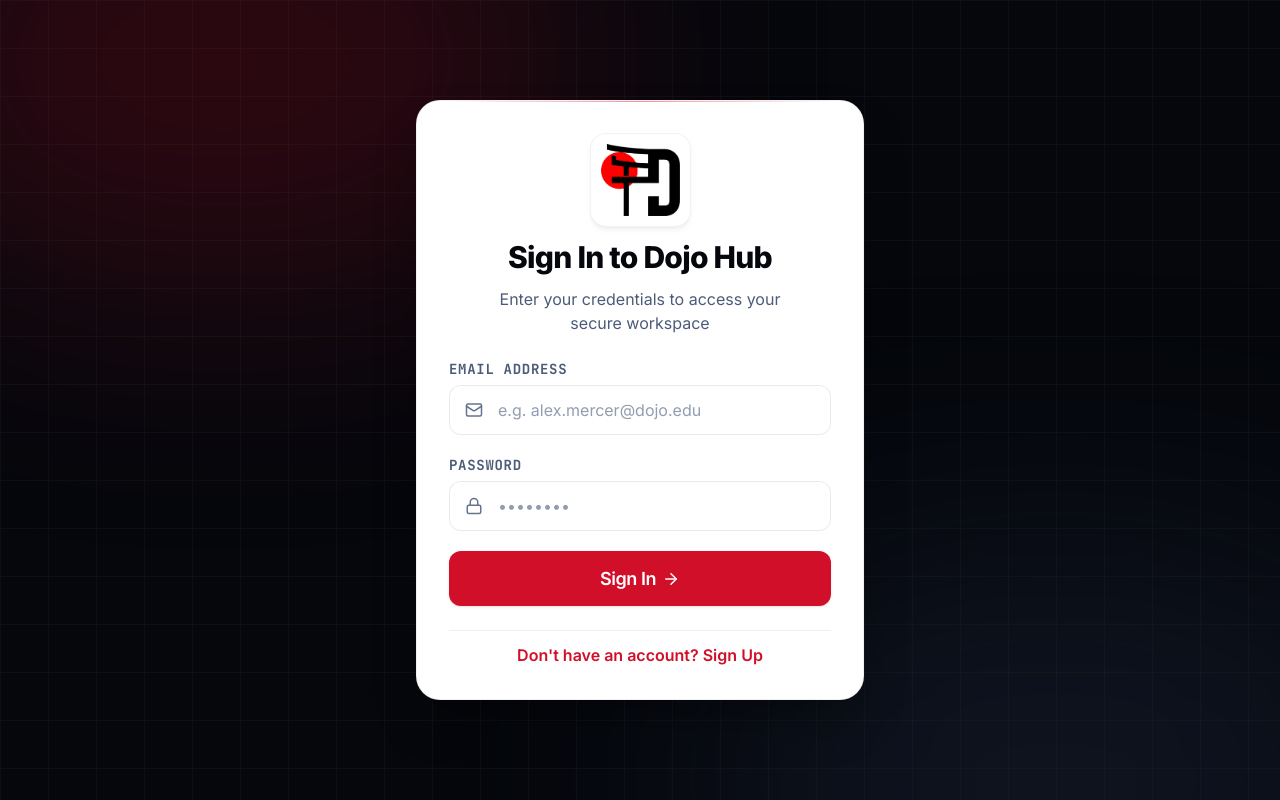
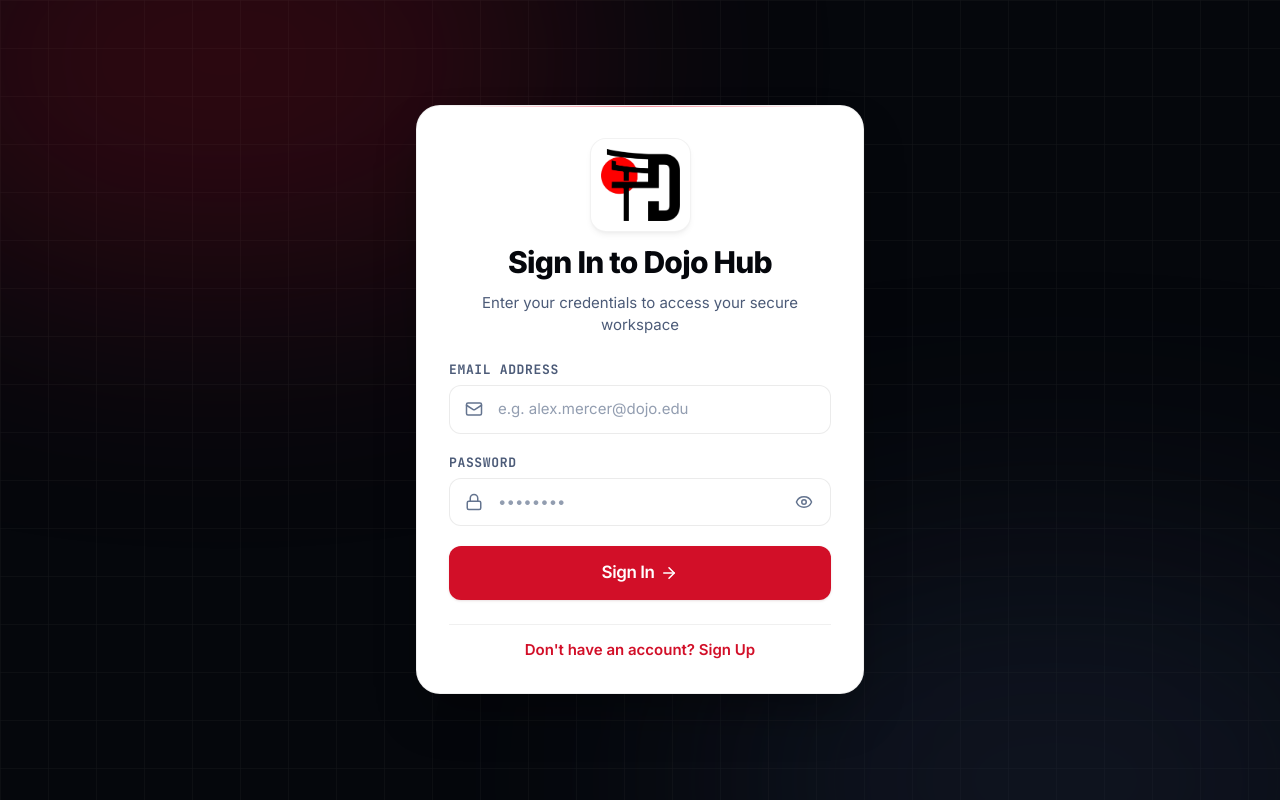
Before and after one commit to diananalule/dojo-hub-certification-platform, a Next.js app in the folder platform/apps/web/: page /login in a window 1280 px wide. Built offline with nearby package versions, Linux system fonts and the light colour scheme; no server answers.

Commit message:
Reduce type scale to a medium size; add show/hide toggle to password fields

```diff
--- a/platform/apps/web/src/app/(auth)/login/page.tsx
+++ b/platform/apps/web/src/app/(auth)/login/page.tsx
@@ -11,6 +11,7 @@ import { useAuth } from '@/lib/auth-context';
 import { ApiError } from '@/lib/api-client';
 import { Button } from '@/components/ui/Button';
 import DojoHubLogo from '@/components/DojoHubLogo';
+import { PasswordInput } from '@/components/ui/PasswordInput';
 
 const schema = z.object({
   email: z.string().email('Enter a valid email address'),
@@ -59,7 +60,7 @@ export default function LoginPage() {
         <div className="space-y-1.5">
           <label className="text-xs font-mono uppercase tracking-wider font-bold text-navy-500 block">Email Address</label>
           <div className="relative">
-            <span className="absolute left-4 top-1/2 -translate-y-1/2 text-navy-400 pointer-events-none">
+            <span className="absolute left-4 top-1/2 -translate-y-1/2 z-10 text-navy-400 pointer-events-none">
               <Mail className="w-[18px] h-[18px]" />
             </span>
             <input type="email" {...register('email')} className="input input-icon bg-navy-50" placeholder="e.g. alex.mercer@dojo.edu" />
@@ -70,10 +71,10 @@ export default function LoginPage() {
         <div className="space-y-1.5">
           <label className="text-xs font-mono uppercase tracking-wider font-bold text-navy-500 block">Password</label>
           <div className="relative">
-            <span className="absolute left-4 top-1/2 -translate-y-1/2 text-navy-400 pointer-events-none">
+            <span className="absolute left-4 top-1/2 -translate-y-1/2 z-10 text-navy-400 pointer-events-none">
               <Lock className="w-[18px] h-[18px]" />
             </span>
-            <input type="password" {...register('password')} className="input input-icon bg-navy-50" placeholder="••••••••" />
+            <PasswordInput {...register('password')} className="input input-icon bg-navy-50" placeholder="••••••••" />
           </div>
           {errors.password && <p className="text-xs text-crimson-600">{errors.password.message}</p>}
         </div>
--- a/platform/apps/web/src/app/(auth)/register/page.tsx
+++ b/platform/apps/web/src/app/(auth)/register/page.tsx
@@ -12,6 +12,7 @@ import { useAuth } from '@/lib/auth-context';
 import { ApiError } from '@/lib/api-client';
 import { Button } from '@/components/ui/Button';
 import DojoHubLogo from '@/components/DojoHubLogo';
+import { PasswordInput } from '@/components/ui/PasswordInput';
 
 const schema = z.object({
   name: z.string().min(2, 'Enter your full name'),
@@ -60,7 +61,7 @@ export default function RegisterPage() {
         <div className="space-y-1.5">
           <label className="text-xs font-mono uppercase tracking-wider font-bold text-navy-500 block">Full Name</label>
           <div className="relative">
-            <span className="absolute left-4 top-1/2 -translate-y-1/2 text-navy-400 pointer-events-none">
+            <span className="absolute left-4 top-1/2 -translate-y-1/2 z-10 text-navy-400 pointer-events-none">
               <User className="w-[18px] h-[18px]" />
             </span>
             <input type="text" {...register('name')} className="input input-icon bg-navy-50" placeholder="e.g. Diana Nalule" />
@@ -71,7 +72,7 @@ export default function RegisterPage() {
         <div className="space-y-1.5">
           <label className="text-xs font-mono uppercase tracking-wider font-bold text-navy-500 block">Email Address</label>
           <div className="relative">
-            <span className="absolute left-4 top-1/2 -translate-y-1/2 text-navy-400 pointer-events-none">
+            <span className="absolute left-4 top-1/2 -translate-y-1/2 z-10 text-navy-400 pointer-events-none">
               <Mail className="w-[18px] h-[18px]" />
             </span>
             <input type="email" {...register('email')} className="input input-icon bg-navy-50" placeholder="e.g. diana.nalule@dojo.edu" />
@@ -99,10 +100,10 @@ export default function RegisterPage() {
         <div className="space-y-1.5">
           <label className="text-xs font-mono uppercase tracking-wider font-bold text-navy-500 block">Password</label>
           <div className="relative">
-            <span className="absolute left-4 top-1/2 -translate-y-1/2 text-navy-400 pointer-events-none">
+            <span className="absolute left-4 top-1/2 -translate-y-1/2 z-10 text-navy-400 pointer-events-none">
               <Lock className="w-[18px] h-[18px]" />
             </span>
-            <input type="password" {...register('password')} className="input input-icon bg-navy-50" placeholder="Minimum 8 characters" />
+            <PasswordInput {...register('password')} className="input input-icon bg-navy-50" placeholder="Minimum 8 characters" />
           </div>
           {errors.password && <p className="text-xs text-crimson-600">{errors.password.message}</p>}
         </div>
--- a/platform/apps/web/src/app/globals.css
+++ b/platform/apps/web/src/app/globals.css
@@ -5,25 +5,25 @@
   --font-mono: var(--font-jetbrains-mono), ui-monospace, SFMono-Regular, monospace;
 
   /*
-   * Type scale lifted well above Tailwind's defaults — the stock 12px/14px body text
-   * read as too small on this app's dense dashboards, and a second pass raised it
-   * again for legibility during in-room demos. Overriding the tokens lifts every
-   * `text-xs`/`text-sm`/`text-base` in the app at once, so sizing stays consistent
-   * instead of drifting per-component.
+   * Type scale sits one notch above Tailwind's defaults: the stock 12px/14px body
+   * text read as too small on these dense dashboards, but a larger pass overshot and
+   * crowded the screen. These middle values keep everything legible without the
+   * layout feeling oversized. Overriding the tokens moves every `text-xs`/`text-sm`/
+   * `text-base` at once, so sizing stays consistent instead of drifting per-component.
    */
-  --text-xs: 0.875rem; /* 14px (Tailwind default 12px) */
-  --text-xs--line-height: 1.25rem;
-  --text-sm: 1rem; /* 16px (default 14px) */
-  --text-sm--line-height: 1.5rem;
-  --text-base: 1.125rem; /* 18px (default 16px) */
-  --text-base--line-height: 1.7rem;
-  /* Headings lifted in step so the ramp above body text stays visible. */
-  --text-lg: 1.25rem; /* 20px (default 18px) */
-  --text-lg--line-height: 1.8rem;
-  --text-xl: 1.375rem; /* 22px (default 20px) */
-  --text-xl--line-height: 1.9rem;
-  --text-2xl: 1.625rem; /* 26px (default 24px) */
-  --text-2xl--line-height: 2.1rem;
+  --text-xs: 0.8125rem; /* 13px (Tailwind default 12px) */
+  --text-xs--line-height: 1.15rem;
+  --text-sm: 0.9375rem; /* 15px (default 14px) */
+  --text-sm--line-height: 1.4rem;
+  --text-base: 1.0625rem; /* 17px (default 16px) */
+  --text-base--line-height: 1.6rem;
+  /* Headings step down in proportion so the ramp above body text still reads. */
+  --text-lg: 1.1875rem; /* 19px (default 18px) */
+  --text-lg--line-height: 1.7rem;
+  --text-xl: 1.3125rem; /* 21px (default 20px) */
+  --text-xl--line-height: 1.8rem;
+  --text-2xl: 1.5rem; /* 24px (default 24px) */
+  --text-2xl--line-height: 2rem;
 
   /* Dark navy — the app's primary "ink" surface (sidebar, headers-on-dark, hero panels) */
   --color-navy-50: #f4f6f9;
--- a/platform/apps/web/src/components/account/AccountSettingsPage.tsx
+++ b/platform/apps/web/src/components/account/AccountSettingsPage.tsx
@@ -8,6 +8,7 @@ import { api, ApiError } from '@/lib/api-client';
 import { useAuth } from '@/lib/auth-context';
 import { Card } from '@/components/ui/Card';
 import { Button } from '@/components/ui/Button';
+import { PasswordInput } from '../ui/PasswordInput';
 import { Badge } from '@/components/ui/Badge';
 
 const ROLE_STATUS: Record<UserRole, string> = {
@@ -121,8 +122,7 @@ export function AccountSettingsPage() {
         <div className="space-y-4">
           <div>
             <label className="text-[12px] font-mono uppercase tracking-wider font-bold text-navy-500 block mb-1.5">Current Password</label>
-            <input
-              type="password"
+            <PasswordInput
               value={currentPassword}
               onChange={(e) => setCurrentPassword(e.target.value)}
               className="input"
@@ -132,8 +132,7 @@ export function AccountSettingsPage() {
           <div className="grid grid-cols-1 sm:grid-cols-2 gap-4">
             <div>
               <label className="text-[12px] font-mono uppercase tracking-wider font-bold text-navy-500 block mb-1.5">New Password</label>
-              <input
-                type="password"
+              <PasswordInput
                 value={newPassword}
                 onChange={(e) => setNewPassword(e.target.value)}
                 className="input"
@@ -142,8 +141,7 @@ export function AccountSettingsPage() {
             </div>
             <div>
               <label className="text-[12px] font-mono uppercase tracking-wider font-bold text-navy-500 block mb-1.5">Confirm New Password</label>
-              <input
-                type="password"
+              <PasswordInput
                 value={confirmPassword}
                 onChange={(e) => setConfirmPassword(e.target.value)}
                 className="input"
--- /dev/null
+++ b/platform/apps/web/src/components/ui/PasswordInput.tsx
@@ -0,0 +1,40 @@
+'use client';
+
+import { forwardRef, useState } from 'react';
+import { Eye, EyeOff } from 'lucide-react';
+import { cn } from './cn';
+
+/**
+ * Password field with a show/hide toggle. Without it a typo is invisible, which is
+ * the most common reason a correct password appears to be rejected.
+ *
+ * Forwards its ref so it drops straight into react-hook-form's `register()`.
+ */
+export const PasswordInput = forwardRef<HTMLInputElement, React.InputHTMLAttributes<HTMLInputElement>>(
+  function PasswordInput({ className, ...props }, ref) {
+    const [visible, setVisible] = useState(false);
+
+    return (
+      <div className="relative">
+        <input
+          {...props}
+          ref={ref}
+          type={visible ? 'text' : 'password'}
+          // Right padding keeps the typed text clear of the toggle button.
+          className={cn(className, 'pr-12')}
+        />
+        <button
+          type="button"
+          // tabIndex -1 keeps Tab going straight from password to submit.
+          tabIndex={-1}
+          onClick={() => setVisible((v) => !v)}
+          aria-label={visible ? 'Hide password' : 'Show password'}
+          aria-pressed={visible}
+          className="absolute right-3 top-1/2 -translate-y-1/2 p-1.5 rounded-lg text-navy-400 hover:text-navy-800 hover:bg-black/[0.04] transition-colors"
+        >
+          {visible ? <EyeOff className="w-[18px] h-[18px]" /> : <Eye className="w-[18px] h-[18px]" />}
+        </button>
+      </div>
+    );
+  },
+);
```
